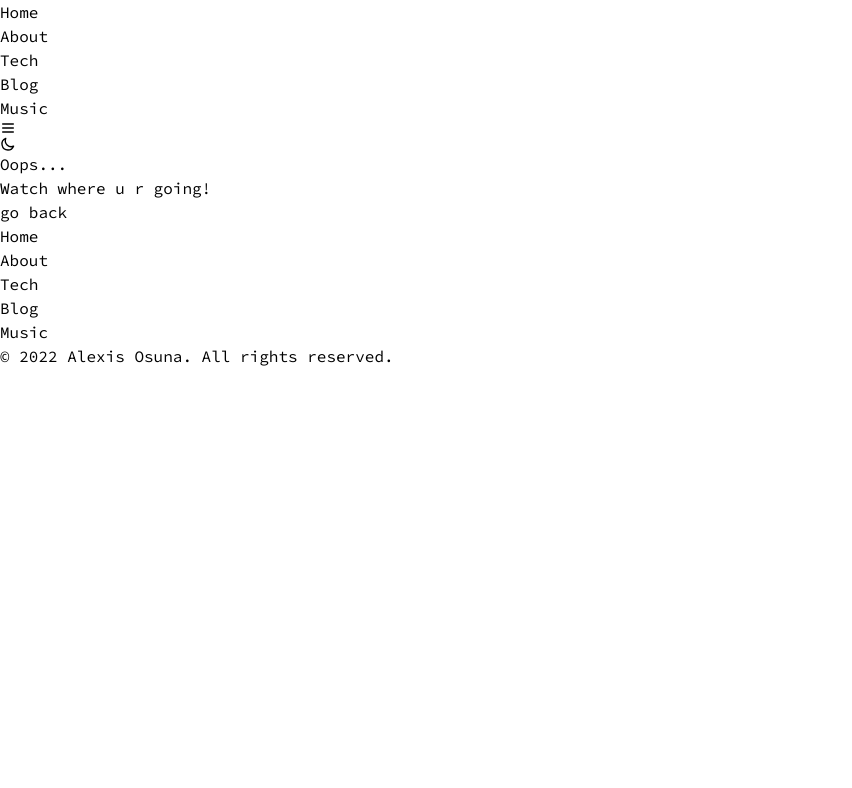
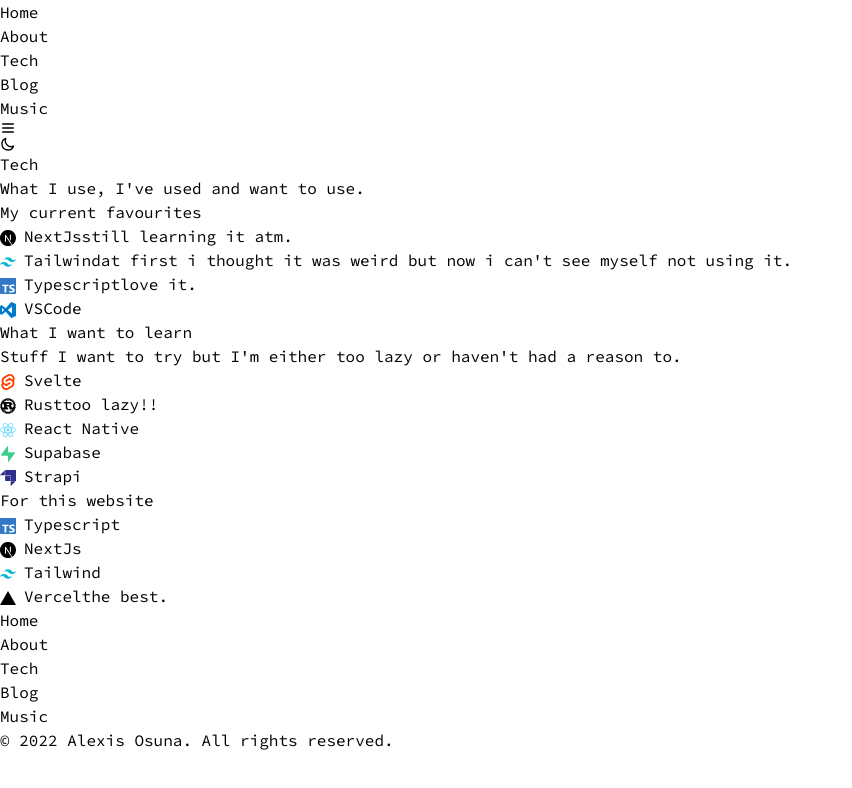
Before and after one commit to alexis-osuna/alexisosuna, a Next.js app: page /tech in a window 1280 px wide. Before the commit this address had no page. Shown: the top 788 px of the page, without its empty margins (0-852 px from the left). Built offline with nearby package versions, Linux system fonts and the light colour scheme.

Commit message:
Added tech page

```diff
--- a/pages/404.tsx
+++ b/pages/404.tsx
@@ -13,11 +13,6 @@
         title={content.notFound.title}
         description={content.notFound.description}
       />
-      <Link href={content.notFound.link.href}>
-        <a className="hover:underline underline-offset-4">
-          {content.notFound.link.name}
-        </a>
-      </Link>
     </Container>
   );
 };
--- /dev/null
+++ b/pages/tech.tsx
@@ -0,0 +1,34 @@
+import React from "react";
+import Head from "next/head";
+
+import Heading from "components/Heading";
+import Container from "components/Container";
+import Section from "components/Section";
+
+import content from "data/content";
+
+const tech = () => {
+  return (
+    <>
+      <Head>
+        <title>{content.tech.title}</title>
+      </Head>
+      <Container>
+        <Heading
+          title={content.tech.title}
+          description={content.tech.description}
+        />
+        {content.tech.sections.map(({ title, description, list }, id) => (
+          <Section
+            key={id}
+            title={title}
+            description={description}
+            list={list}
+          />
+        ))}
+      </Container>
+    </>
+  );
+};
+
+export default tech;
```
